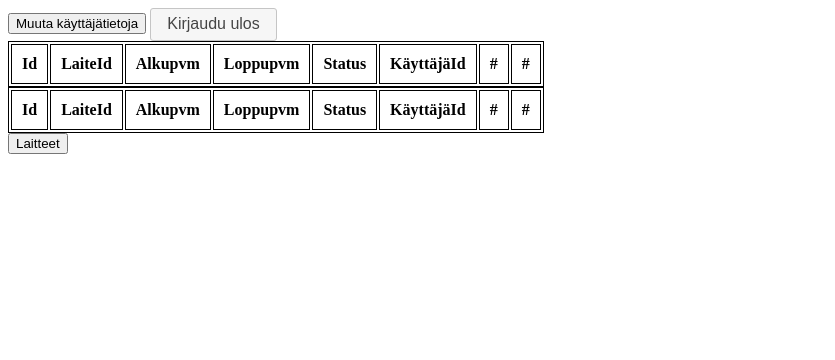
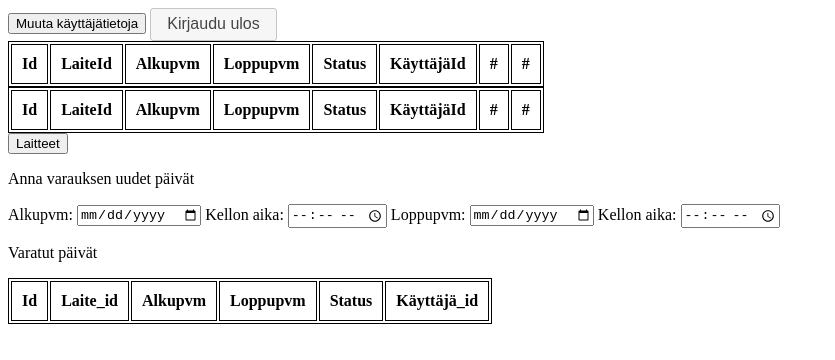
Before and after one commit to jonip9/laiterekisteri, a website: page views/client.html in a window 1280 px wide. Shown: the whole page, without its empty margins (0-835 px from the left). Drawn offline with nearby package versions, Linux system fonts and the light colour scheme; no server answers.

Commit message:
dialogi_varaushistoria2

```diff
--- a/views/client.html
+++ b/views/client.html
@@ -57,6 +57,7 @@
     <button id="laitteet">Laitteet</button>
 
     <div id="laitedialogi" title="Laitteet">
+        <div id="poistoerror"></div>
         <form id="hakulomake">
             <fieldset>
                 <legend>Hakuehdot</legend>
@@ -131,6 +132,48 @@
         </form>
     </div>
 
+
+    <div id="dialogi_varaushistoria2" title="Varaushistoria">
+        <div id="muutosError3"></div>
+        <form id="uusivaraus2">
+            <p>Anna varauksen uudet päivät</p>
+
+            <input type="hidden" id="varaus_id" name="id">
+            <input type="hidden" id="laite_id2" name="laite_id">
+            <label for="alkupvm">Alkupvm:</label>
+            <input type="date" id="alkupvm2" name="alkupvm">
+            <label for="kloaika1">Kellon aika:</label>
+            <input type="time" id="kloaika11" name="kloaika1">
+            <label for="loppupvm">Loppupvm:</label>
+            <input type="date" id="loppupvm2" name="loppupvm">
+            <label for="kloaika2">Kellon aika:</label>
+            <input type="time" id="kloaika21" name="kloaika2">
+            <input type="hidden" id="status2" name="status" value="Varattu">
+            <input type="hidden" id="kayttaja_id2" name="kayttaja_id">
+
+            <input type="submit" tabindex="-1" style="position:absolute; top:-1000px">
+        </form>
+
+        <form id="varaushistoria2">
+            <p>Varatut päivät</p>
+            <table>
+                <thead>
+                    <tr>
+                        <th>Id</th>
+                        <th>Laite_id</th>
+                        <th>Alkupvm</th>
+                        <th>Loppupvm</th>
+                        <th>Status</th>
+                        <th>Käyttäjä_id</th>
+                    </tr>
+                </thead>
+                <tbody id="varaushistoriataulu2"></tbody>
+            </table>
+        </form>
+    </div>
+
+
+
     <div id="dialogi_kayttajamuutos" title="Muuta käyttäjän tietoja">
         <div id="muutosError"></div>
         <form id="kayttajanmuutoslomake">
```
